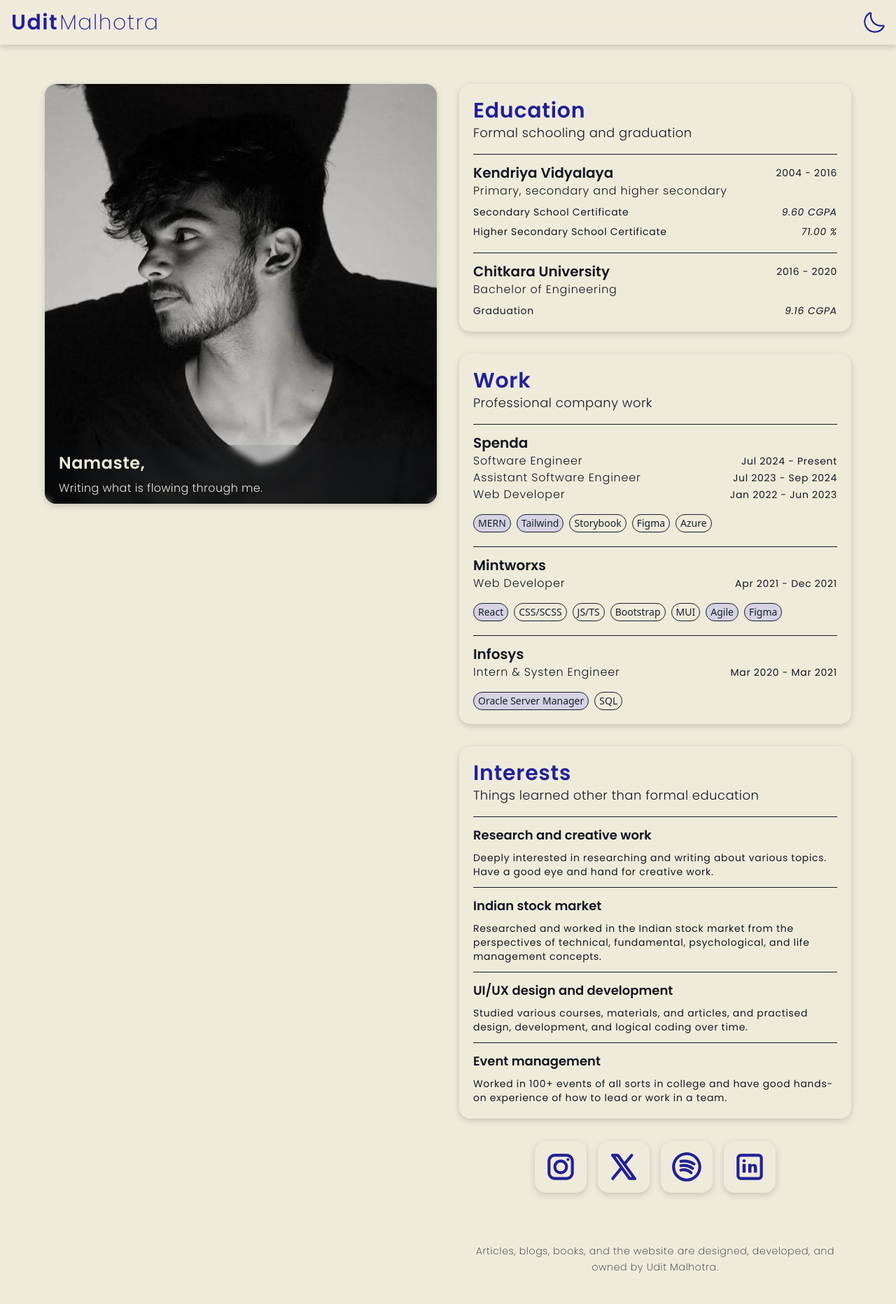
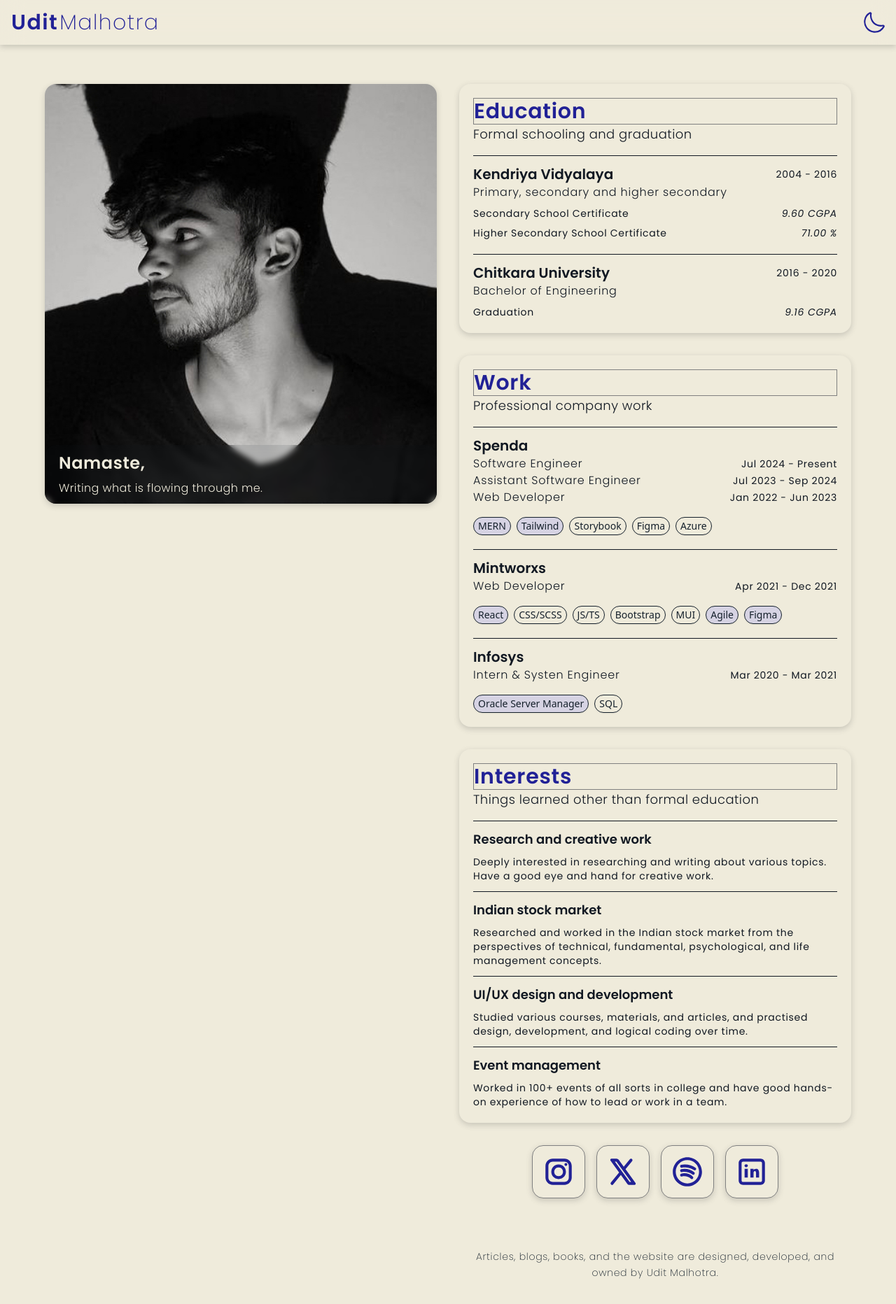
Before and after one commit to uditmalhotraa/udit-portfolio, a React (Vite) app: page /#/ in a window 1280 px wide. Shown: the top 1864 px of the page at 70% size. Built offline with nearby package versions, Linux system fonts and the light colour scheme.

Commit message:
adding border to cards

```diff
--- a/src/screens/Landing.jsx
+++ b/src/screens/Landing.jsx
@@ -60,7 +60,7 @@ export const Landing = () => {
           <div className="flex flex-col w-full gap-8 lg:mt-2">
             <div className="flex flex-col shadow-container rounded-2xl w-full h-auto p-5 bg-cream dark:bg-gray">
               <div className="flex flex-col mb-4">
-                <p className=" font-poppins text-3xl font-semibold tracking-wide text-accent-light dark:text-accent-dark">
+                <p className=" font-poppins text-3xl font-semibold tracking-wide text-accent-light dark:text-accent-dark border border-[#808080]">
                   Education
                 </p>
                 <p className=" font-poppins text-lg tracking-wide font-light text-darkgray dark:text-cream">
@@ -103,7 +103,7 @@ export const Landing = () => {
             </div>
             <div className="flex flex-col shadow-container rounded-2xl w-full h-auto p-5 bg-cream dark:bg-gray">
               <div className="flex flex-col mb-4">
-                <p className=" font-poppins text-3xl font-semibold tracking-wide text-accent-light dark:text-accent-dark">
+                <p className=" font-poppins text-3xl font-semibold tracking-wide text-accent-light dark:text-accent-dark border border-[#808080]">
                   Work
                 </p>
                 <p className=" font-poppins text-lg tracking-wide font-light text-darkgray dark:text-cream">
@@ -154,7 +154,7 @@ export const Landing = () => {
             </div>
             <div className="flex flex-col shadow-container rounded-2xl w-full h-auto p-5 bg-cream dark:bg-gray">
               <div className="flex flex-col mb-4">
-                <p className=" font-poppins text-3xl font-semibold tracking-wide text-accent-light dark:text-accent-dark">
+                <p className=" font-poppins text-3xl font-semibold tracking-wide text-accent-light dark:text-accent-dark border border-[#808080]">
                   Interests
                 </p>
                 <p className=" font-poppins text-lg tracking-wide font-light text-darkgray dark:text-cream">
@@ -181,7 +181,7 @@ export const Landing = () => {
               {socialData.map((socialData) => (
                 <a
                   key={socialData.socialIndex}
-                  className="flex flex-col justify-center items-center shadow-container hover:shadow-containerXL  dark:hover:shadow-darkContainerXL rounded-2xl w-auto h-auto p-3 bg-cream dark:bg-gray cursor-pointer"
+                  className="flex flex-col justify-center items-center shadow-container hover:shadow-containerXL  dark:hover:shadow-darkContainerXL rounded-2xl w-auto h-auto p-3 bg-cream dark:bg-gray cursor-pointer border border-[#808080]"
                   href={socialData.link}
                 >
                   {getSocialLogo(socialData.name)}
```
